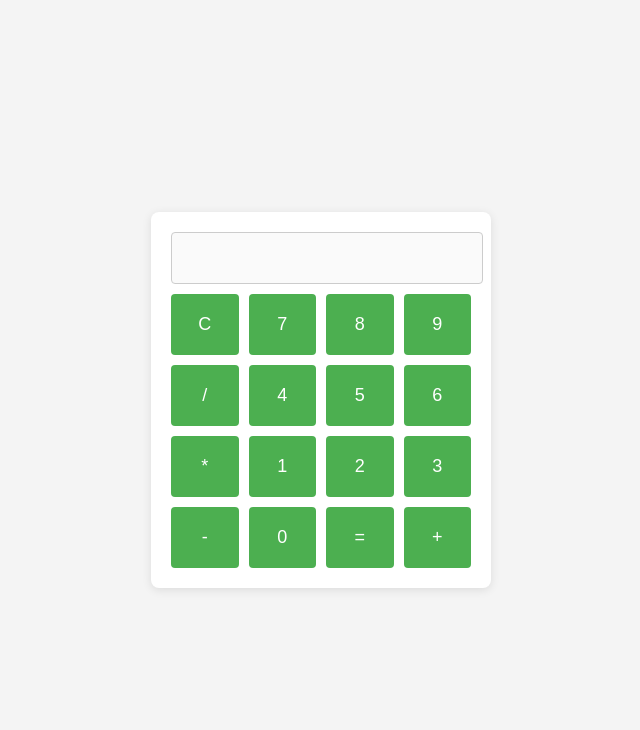
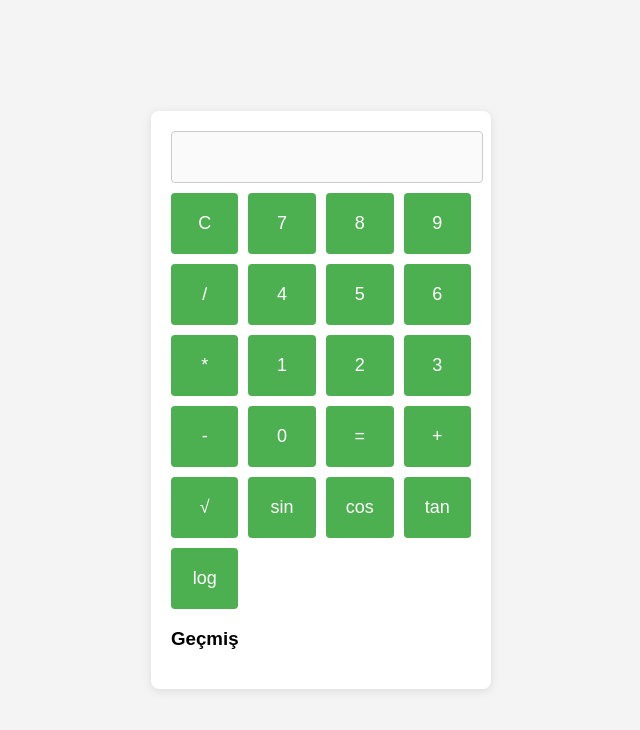
Before and after one commit to serhataksel/hesap-makinesi, a plain HTML site: page index.html in a window 1280 px wide. Shown: the whole page, without its empty margins (319-959 px from the left). Drawn offline with Linux system fonts and the light colour scheme.

Commit message:
Update index.html

```diff
--- a/index.html
+++ b/index.html
@@ -3,7 +3,7 @@
 <head>
     <meta charset="UTF-8">
     <meta name="viewport" content="width=device-width, initial-scale=1.0">
-    <title>Serhat Aksel Hesap Makinesi</title>
+    <title>Gelişmiş Hesap Makinesi</title>
     <link rel="stylesheet" href="style.css">
 </head>
 <body>
@@ -26,7 +26,14 @@
             <button onclick="appendToResult('0')">0</button>
             <button onclick="calculateResult()">=</button>
             <button onclick="appendToResult('+')">+</button>
+            <button onclick="appendToResult('Math.sqrt(')">√</button>
+            <button onclick="appendToResult('Math.sin(')">sin</button>
+            <button onclick="appendToResult('Math.cos(')">cos</button>
+            <button onclick="appendToResult('Math.tan(')">tan</button>
+            <button onclick="appendToResult('Math.log(')">log</button>
         </div>
+        <h3>Geçmiş</h3>
+        <div id="history" class="history"></div>
     </div>
     <script src="script.js"></script>
 </body>
```
